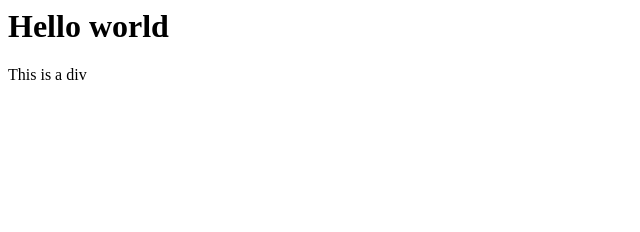
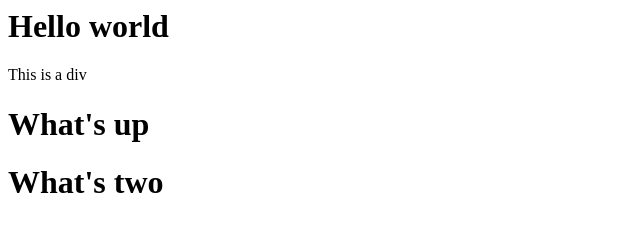
Before and after one commit to 5leep/learning, a plain HTML site: page index.html in a window 1280 px wide. Shown: the whole page, without its empty margins (0-640 px from the left). Drawn offline with Linux system fonts and the light colour scheme.

Commit message:
develop test

```diff
--- a/index.html
+++ b/index.html
@@ -1,2 +1,4 @@
 <h1>Hello world</h1>
 <div>This is a div</div>
+<h1>What's up</h1>
+<h1>What's two</h1>
```
